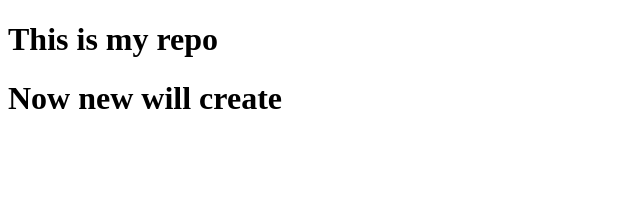
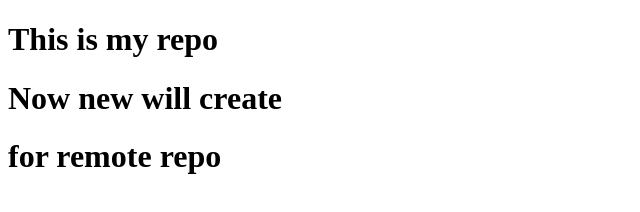
Before and after one commit to MohiniUghade/eccomerce_repo_new, a plain HTML site: page index.html in a window 1280 px wide. Shown: the whole page, without its empty margins (0-640 px from the left). Drawn offline with Linux system fonts and the light colour scheme.

Commit message:
new line add

```diff
--- a/index.html
+++ b/index.html
@@ -8,5 +8,6 @@
 <body>
     <h1>This is my repo</h1>
     <h1>Now new will create</h1>
+    <h1>for remote repo</h1>
 </body>
 </html>
```
